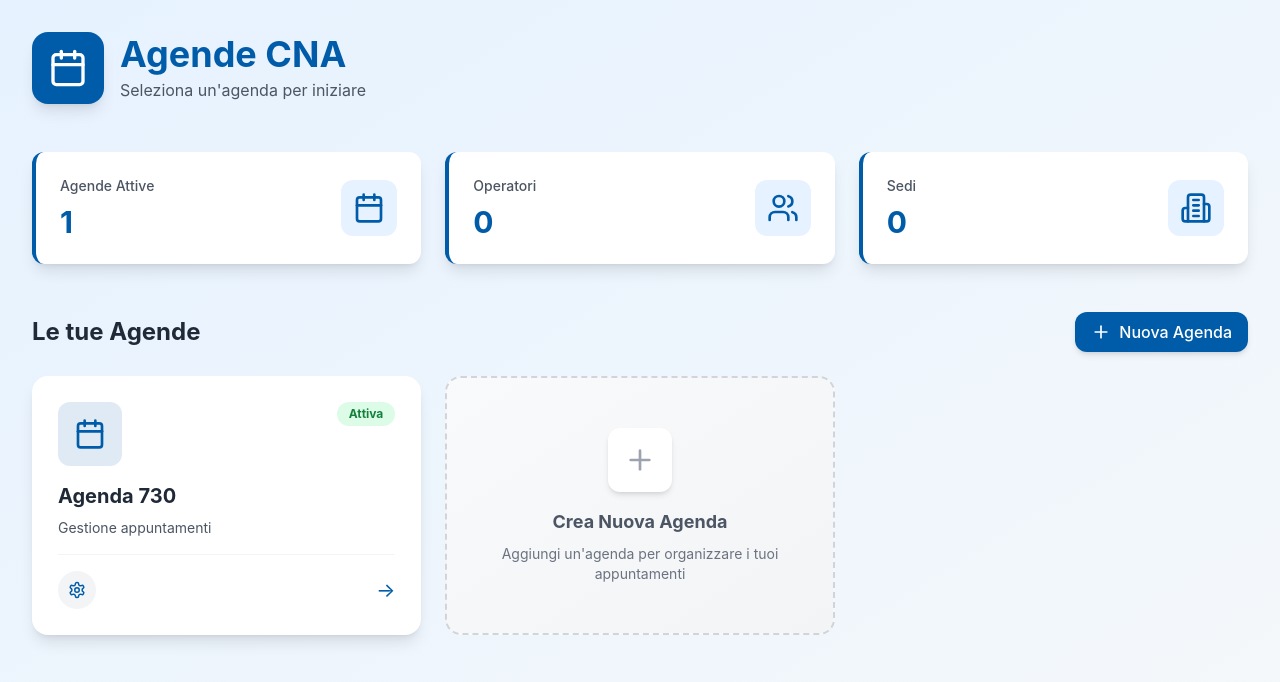
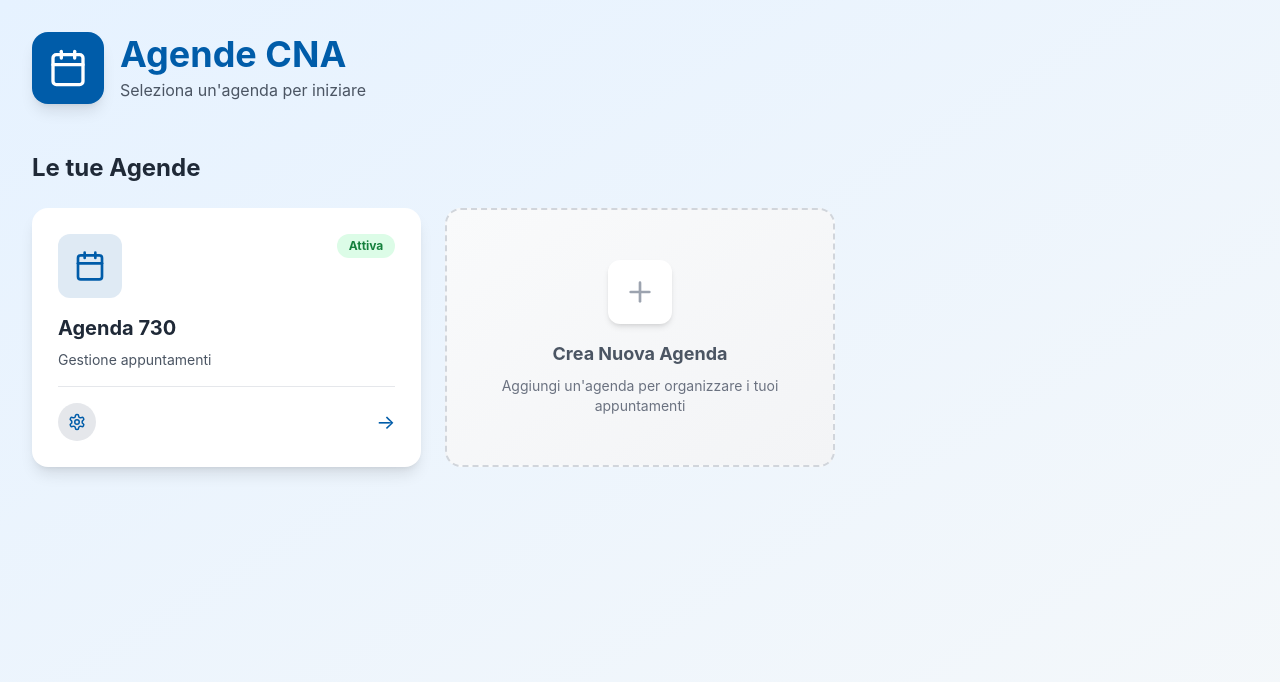
Before and after one commit to 0hDello/agenda-aziendale, a Next.js app: page / in a window 1280 px wide. Shown: the top 682 px of the page. Built offline with nearby package versions, Linux system fonts and the light colour scheme; no server answers; the database is empty.

Commit message:
sistemazione del page

```diff
--- a/app/impostazioni/page.tsx
+++ b/app/impostazioni/page.tsx
@@ -66,8 +66,8 @@
                 <Calendar className="w-6 h-6 text-[#005CA9]" />
               </div>
               <div className="flex-1">
-                <h3 className="font-bold text-gray-800">Gestione Agende</h3>
-                <p className="text-sm text-gray-600">Crea e modifica agende</p>
+                <h3 className="font-bold text-gray-800">Gestione Persone-Sedi</h3>
+                <p className="text-sm text-gray-600">Crea e modifica associazioni</p>
               </div>
               <div className="text-gray-400">→</div>
             </div>
--- a/app/page.tsx
+++ b/app/page.tsx
@@ -2,7 +2,7 @@
 
 import { useState, useEffect } from 'react';
 import { useRouter } from 'next/navigation';
-import { Calendar as CalendarIcon, Settings, Plus, Users, Building2 } from 'lucide-react';
+import { Calendar as CalendarIcon, Settings, Plus } from 'lucide-react';
 import { supabase } from '@/lib/supabase';
 
 interface Agenda {
@@ -12,39 +12,21 @@
   colore?: string;
   icona?: string;
   created_at: string;
+  attiva: boolean;
 }
 
 export default function HomePage() {
   const router = useRouter();
   const [agende, setAgende] = useState<Agenda[]>([]);
   const [loading, setLoading] = useState(true);
-  const [statsOperatori, setStatsOperatori] = useState(0);
-  const [statsSedi, setStatsSedi] = useState(0);
 
   useEffect(() => {
     loadAgende();
-    loadStats();
   }, []);
-
-  const loadStats = async () => {
-    try {
-      const { count: personeCount } = await supabase
-        .from('persone')
-        .select('*', { count: 'exact', head: true });
-
-      const { count: sediCount } = await supabase
-        .from('sedi')
-        .select('*', { count: 'exact', head: true });
-
-      setStatsOperatori(personeCount || 0);
-      setStatsSedi(sediCount || 0);
-    } catch (error) {
-      console.error('Errore caricamento statistiche:', error);
-    }
-  };
 
   const loadAgende = async () => {
     try {
+      // Per ora uso un array statico, poi lo prenderò dal database
       const staticAgende: Agenda[] = [
         {
           id: '730',
@@ -52,7 +34,8 @@
           descrizione: 'Gestione appuntamenti',
           colore: '#005CA9',
           icona: 'calendar',
-          created_at: new Date().toISOString()
+          created_at: new Date().toISOString(),
+          attiva: true  // Cambio in false per testare lo stato disattivato
         }
       ];
 
@@ -61,6 +44,12 @@
     } catch (error) {
       console.error('Errore caricamento agende:', error);
       setLoading(false);
+    }
+  };
+
+  const handleAgendaClick = (agenda: Agenda) => {
+    if (agenda.attiva) {
+      router.push(`/agenda/${agenda.id}`);
     }
   };
 
@@ -78,7 +67,7 @@
   return (
     <div className="min-h-screen bg-gradient-to-br from-[#E6F2FF] to-[#F5F8FA] p-8">
       <div className="max-w-7xl mx-auto">
-        {/* Header - SENZA pulsante Impostazioni */}
+        {/* Header */}
         <div className="mb-12">
           <div className="flex items-center gap-4">
             <div className="bg-[#005CA9] p-4 rounded-2xl shadow-lg">
@@ -91,96 +80,78 @@
           </div>
         </div>
 
-        {/* Statistiche rapide */}
-        <div className="grid grid-cols-1 md:grid-cols-3 gap-6 mb-12">
-          <div className="bg-white rounded-xl p-6 shadow-lg border-l-4 border-[#005CA9]">
-            <div className="flex items-center justify-between">
-              <div>
-                <p className="text-gray-600 text-sm font-medium">Agende Attive</p>
-                <p className="text-3xl font-bold text-[#005CA9] mt-2">{agende.length}</p>
-              </div>
-              <div className="bg-[#E6F2FF] p-3 rounded-xl">
-                <CalendarIcon className="w-8 h-8 text-[#005CA9]" />
-              </div>
-            </div>
-          </div>
-
-          <div className="bg-white rounded-xl p-6 shadow-lg border-l-4 border-[#005CA9]">
-            <div className="flex items-center justify-between">
-              <div>
-                <p className="text-gray-600 text-sm font-medium">Operatori</p>
-                <p className="text-3xl font-bold text-[#005CA9] mt-2">{statsOperatori}</p>
-              </div>
-              <div className="bg-[#E6F2FF] p-3 rounded-xl">
-                <Users className="w-8 h-8 text-[#005CA9]" />
-              </div>
-            </div>
-          </div>
-
-          <div className="bg-white rounded-xl p-6 shadow-lg border-l-4 border-[#005CA9]">
-            <div className="flex items-center justify-between">
-              <div>
-                <p className="text-gray-600 text-sm font-medium">Sedi</p>
-                <p className="text-3xl font-bold text-[#005CA9] mt-2">{statsSedi}</p>
-              </div>
-              <div className="bg-[#E6F2FF] p-3 rounded-xl">
-                <Building2 className="w-8 h-8 text-[#005CA9]" />
-              </div>
-            </div>
-          </div>
-        </div>
-
         {/* Griglia Agende */}
         <div>
           <div className="flex items-center justify-between mb-6">
             <h2 className="text-2xl font-bold text-gray-800">Le tue Agende</h2>
-            <button className="flex items-center gap-2 px-4 py-2 bg-[#005CA9] text-white rounded-xl hover:bg-[#004080] transition-all shadow-md hover:shadow-lg font-medium">
-              <Plus size={20} />
-              Nuova Agenda
-            </button>
+
           </div>
 
           <div className="grid grid-cols-1 md:grid-cols-2 lg:grid-cols-3 gap-6">
             {agende.map((agenda) => (
               <div
                 key={agenda.id}
-                onClick={() => router.push(`/agenda/${agenda.id}`)}
-                className="bg-white rounded-2xl p-6 shadow-lg hover:shadow-2xl transition-all duration-300 cursor-pointer border-2 border-transparent hover:border-[#005CA9] group"
+                onClick={() => handleAgendaClick(agenda)}
+                className={`rounded-2xl p-6 shadow-lg transition-all duration-300 border-2 border-transparent ${
+                  agenda.attiva
+                    ? 'bg-white hover:shadow-2xl cursor-pointer hover:border-[#005CA9] group'
+                    : 'bg-gray-100 cursor-not-allowed opacity-75'
+                }`}
               >
                 <div className="flex items-start justify-between mb-4">
                   <div
-                    className="p-4 rounded-xl transition-all group-hover:scale-110"
+                    className={`p-4 rounded-xl transition-all ${
+                      agenda.attiva ? 'group-hover:scale-110' : ''
+                    }`}
                     style={{ backgroundColor: `${agenda.colore}20` }}
                   >
                     <CalendarIcon
                       className="w-8 h-8 transition-all"
-                      style={{ color: agenda.colore }}
+                      style={{ color: agenda.attiva ? agenda.colore : '#9CA3AF' }}
                     />
                   </div>
-                  <div className="bg-green-100 text-green-700 text-xs font-bold px-3 py-1 rounded-full">
-                    Attiva
+                  <div className={`text-xs font-bold px-3 py-1 rounded-full ${
+                    agenda.attiva
+                      ? 'bg-green-100 text-green-700'
+                      : 'bg-red-100 text-red-700'
+                  }`}>
+                    {agenda.attiva ? 'Attiva' : 'Disattivata'}
                   </div>
                 </div>
 
-                <h3 className="text-xl font-bold text-gray-800 mb-2">{agenda.nome}</h3>
-                <p className="text-gray-600 text-sm mb-4">{agenda.descrizione || 'Nessuna descrizione'}</p>
+                <h3 className={`text-xl font-bold mb-2 ${
+                  agenda.attiva ? 'text-gray-800' : 'text-gray-500'
+                }`}>
+                  {agenda.nome}
+                </h3>
+                <p className={`text-sm mb-4 ${
+                  agenda.attiva ? 'text-gray-600' : 'text-gray-400'
+                }`}>
+                  {agenda.descrizione || 'Nessuna descrizione'}
+                </p>
 
-                {/* NUOVA SEZIONE: Rotellina impostazioni in basso a sinistra, SENZA data */}
-                <div className="flex items-center justify-between pt-4 border-t border-gray-100">
+                <div className="flex items-center justify-between pt-4 border-t border-gray-200">
                   <button
                     onClick={(e) => {
                       e.stopPropagation();
                       e.preventDefault();
                       router.push('/impostazioni');
                     }}
-                    className="bg-gray-100 hover:bg-gray-200 rounded-full p-2.5 transition-all hover:scale-110"
+                    className="bg-gray-200 hover:bg-gray-300 rounded-full p-2.5 transition-all hover:scale-110"
                     title="Impostazioni agenda"
                   >
                     <Settings size={18} className="text-[#005CA9]" />
                   </button>
-                  <div className="text-[#005CA9] group-hover:translate-x-2 transition-transform text-xl">
-                    →
-                  </div>
+                  {agenda.attiva && (
+                    <div className="text-[#005CA9] group-hover:translate-x-2 transition-transform text-xl">
+                      →
+                    </div>
+                  )}
+                  {!agenda.attiva && (
+                    <div className="text-gray-400 text-xl">
+                      →
+                    </div>
+                  )}
                 </div>
               </div>
             ))}
```
